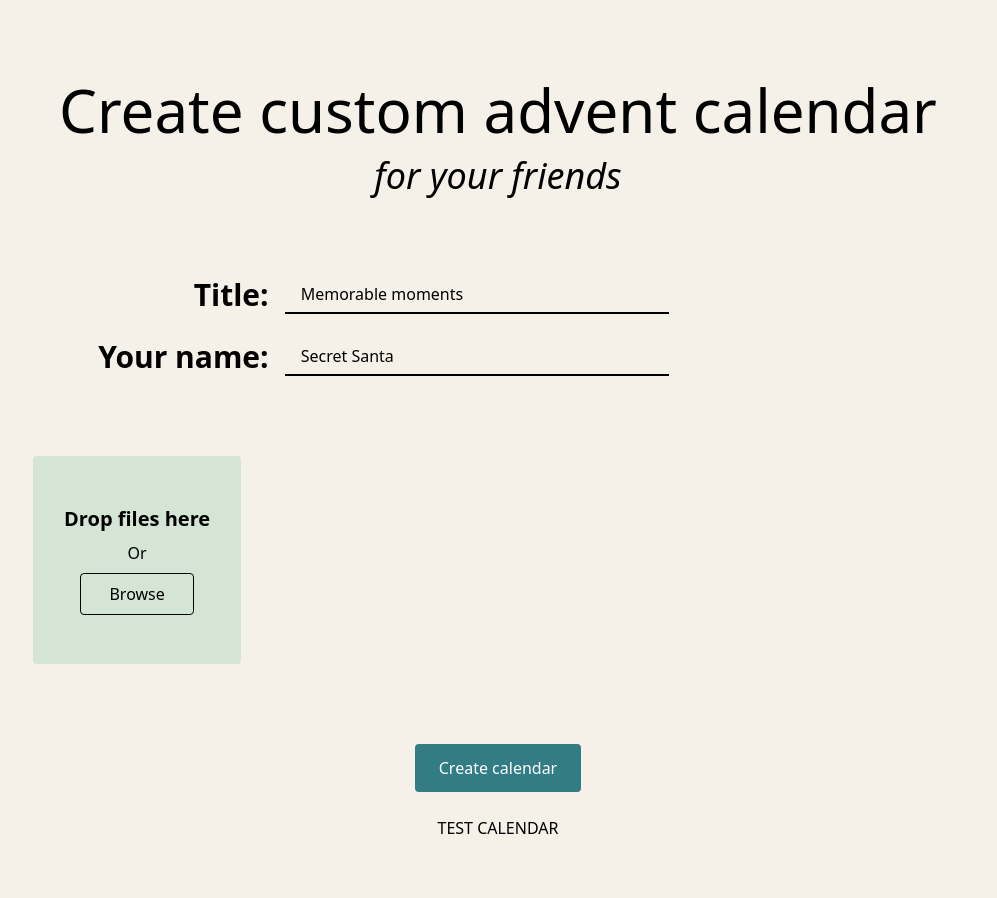
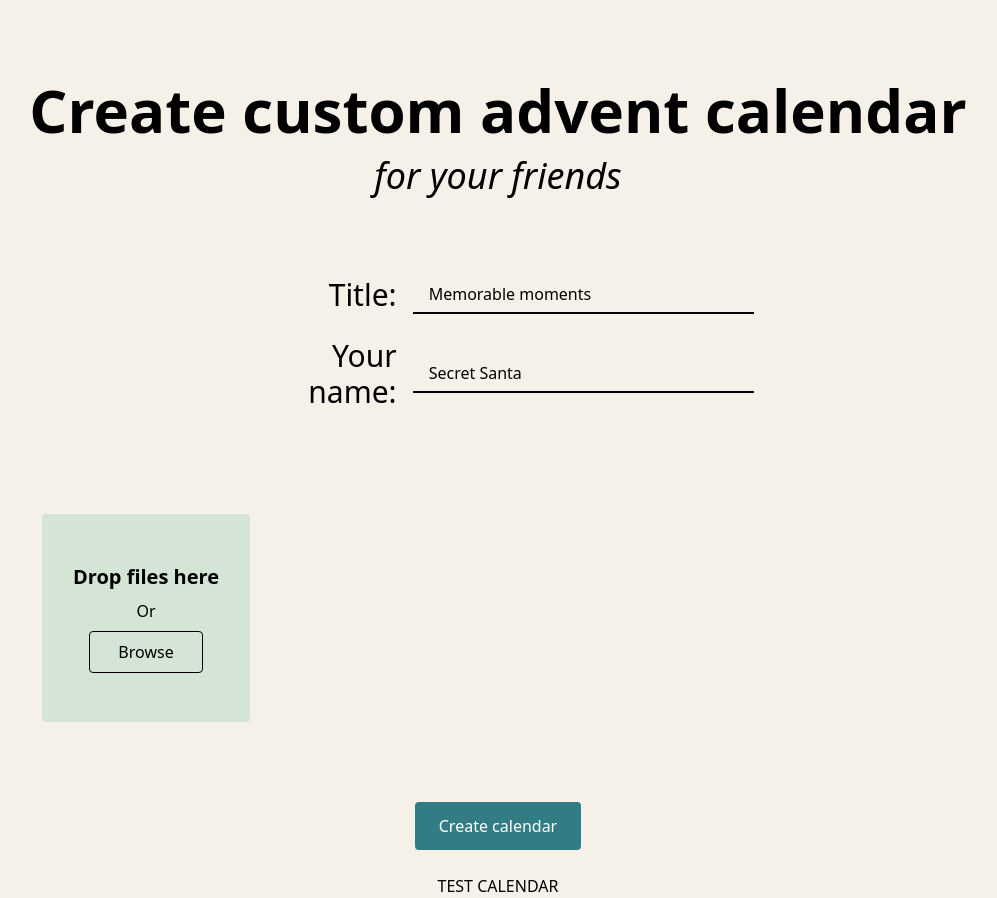
Before and after one commit to IlyaSmagin/advent-calendar, a Next.js app: page / in a window 1280 px wide. Shown: the whole page, without its empty margins (142-1139 px from the left). Before the commit the page ends 840 px from the top, so only its background shows below. Built offline with nearby package versions, Linux system fonts and the light colour scheme.

Commit message:
improved spacing and centering

```diff
--- a/pages/index.js
+++ b/pages/index.js
@@ -84,15 +84,15 @@ export default function Home() {
       ...values,
       startDate: Math.floor(Date.now() / oneDay) - 1,
     }));
-    console.log(
-      /*
+    /*console.log(
+
       inputs,
       Math.floor(Date.now() / oneDay),
       adventImages.length,
       adventImages,
-      adventEncodedImages */
+      adventEncodedImages
       formData
-    );
+    );*/
     fetch("https://adventcalendar-legoushka.amvera.io/create", {
       method: "POST",
       headers: {
@@ -127,16 +127,23 @@ export default function Home() {
         <meta name="viewport" content="width=device-width, initial-scale=1" />
         <link rel="icon" href="/favicon.ico" />
       </Head>
-      <header className="container m-20 mx-auto flex flex-col items-center justify-center">
-        <h2 className="block text-6xl">Create custom advent calendar</h2>
-        <h4 className="mt-4 block text-4xl italic">for your friends</h4>
+      <header className="container m-20 mx-auto flex flex-col items-center justify-center text-center">
+        <h2 className="block text-4xl font-semibold md:text-6xl">
+          Create custom advent calendar
+        </h2>
+        <h4 className="mt-2 block text-2xl italic md:mt-4 md:text-4xl">
+          for your friends
+        </h4>
       </header>
       <main className="container mx-auto flex flex-col items-center justify-center">
-        <form className="w-full" onSubmit={handleSubmit}>
-          <div className="mb-6 md:flex md:items-center">
+        <form
+          className="mx-auto flex w-full flex-col items-center px-4"
+          onSubmit={handleSubmit}
+        >
+          <div className="mb-6 w-full max-w-sm md:flex md:max-w-lg md:items-center">
             <div className="md:w-1/3">
               <label
-                className="mb-1 block pr-4 text-3xl font-bold md:mb-0  md:text-right"
+                className="mb-1 block pr-4 text-3xl md:mb-0 md:text-right"
                 htmlFor="adventTitle"
               >
                 Title:
@@ -144,19 +151,19 @@ export default function Home() {
             </div>
             <div className="md:w-2/3">
               <input
-                className="w-full max-w-sm appearance-none border-b-2 border-black bg-[#f5f1e9] py-2 px-4 leading-tight focus:border-[#327d85] focus:outline-none"
+                className="w-full appearance-none border-b-2 border-black bg-[#f5f1e9] py-2 px-4 leading-tight focus:border-[#327d85] focus:outline-none"
                 id="adventTitle"
                 type="text"
                 name="adventTitle"
-                value={inputs.adventTitle || "Memorable moments"}
+                value={inputs.adventTitle}
                 onChange={handleChange}
               />
             </div>
           </div>
-          <div className="mb-6 md:flex md:items-center">
+          <div className="mb-6 w-full max-w-sm md:flex md:max-w-lg md:items-center">
             <div className="md:w-1/3">
               <label
-                className="mb-1 block pr-4 text-3xl font-bold md:mb-0 md:text-right"
+                className="mb-1 block pr-4 text-3xl md:mb-0 md:text-right"
                 htmlFor="adventAuthor"
               >
                 Your name:
@@ -164,20 +171,20 @@ export default function Home() {
             </div>
             <div className="md:w-2/3">
               <input
-                className="w-full max-w-sm appearance-none border-b-2 border-black bg-[#f5f1e9] py-2 px-4 leading-tight focus:border-[#327d85] focus:outline-none"
+                className="w-full appearance-none border-b-2 border-black bg-[#f5f1e9] py-2 px-4 leading-tight focus:border-[#327d85] focus:outline-none"
                 id="adventAuthor"
                 type="text"
                 name="adventAuthor"
-                value={inputs.adventAuthor || "Secret Santa"}
+                value={inputs.adventAuthor}
                 onChange={handleChange}
               />
             </div>
           </div>
-          <div className="mx-auto mt-20 grid w-5/6 grid-cols-1 justify-items-center gap-4 sm:grid-cols-2 md:grid-cols-3">
+          <div className="mx-auto mt-20 grid w-5/6 grid-cols-1 place-items-center justify-items-center gap-4 sm:grid-cols-2 md:grid-cols-3">
             {adventImages.map((img, index) => {
               return (
                 <div
-                  className="bg-slate relative aspect-square w-full overflow-hidden rounded md:w-52"
+                  className="bg-slate relative aspect-square w-full  max-w-sm overflow-hidden rounded md:w-52"
                   key={index}
                 >
                   <img src={URL.createObjectURL(adventImages[index])} />
@@ -198,7 +205,7 @@ export default function Home() {
                 </div>
               );
             })}
-            <div className="bg-slate aspect-square w-full overflow-hidden rounded md:w-52">
+            <div className="bg-slate aspect-square w-full max-w-sm overflow-hidden rounded md:w-52">
               <input
                 type="file"
                 id="fileadd"
@@ -221,9 +228,9 @@ export default function Home() {
               </label>
             </div>
           </div>
-          <div className="mb-6 mt-20 md:flex md:items-center">
+          <div className="mb-6 mt-20 flex items-center">
             <button
-              className="bg-green mx-auto flex-shrink-0  rounded py-3 px-6 text-white"
+              className="bg-green mx-auto flex-shrink-0 rounded py-3 px-6 text-white"
               type="submit"
             >
               Create calendar
```
